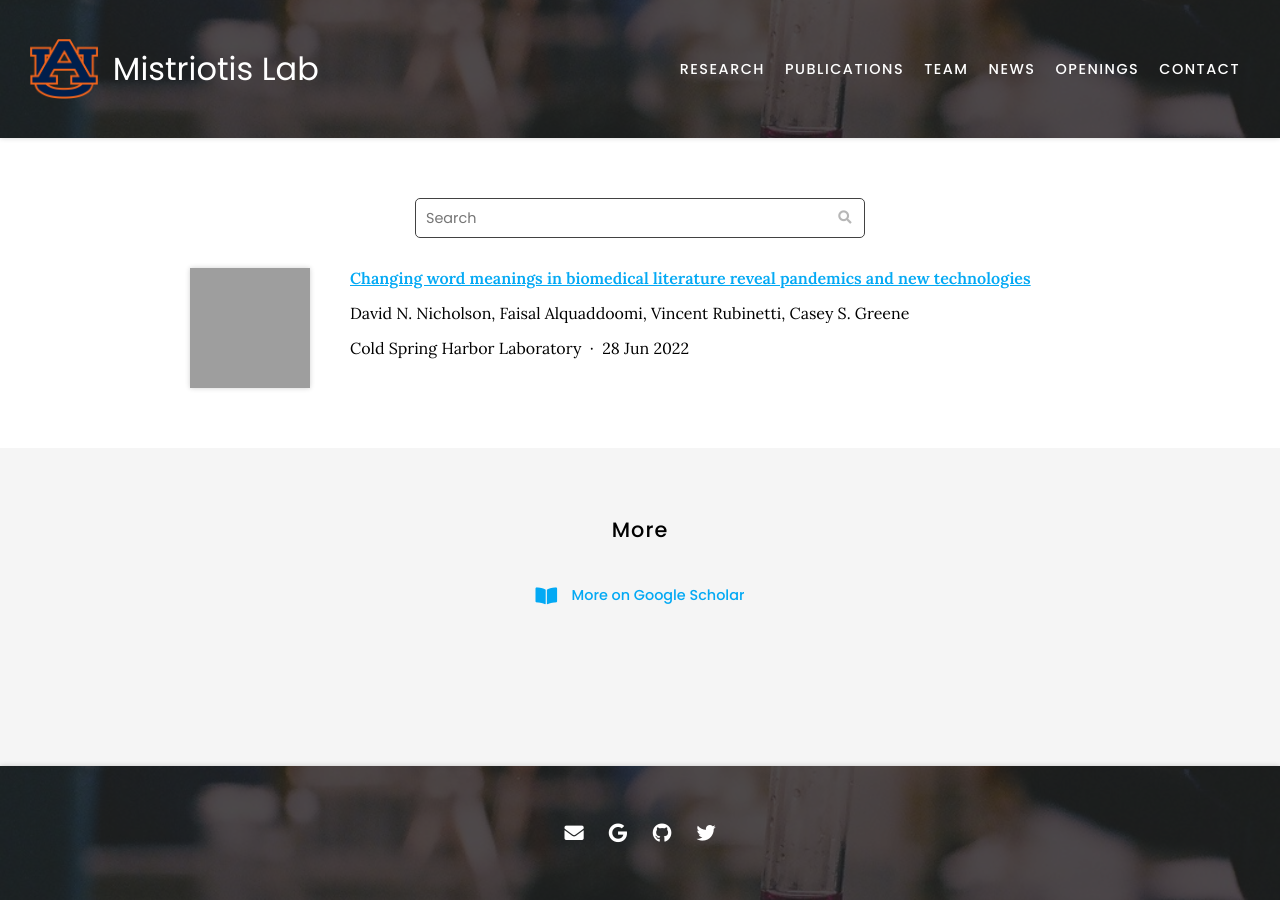
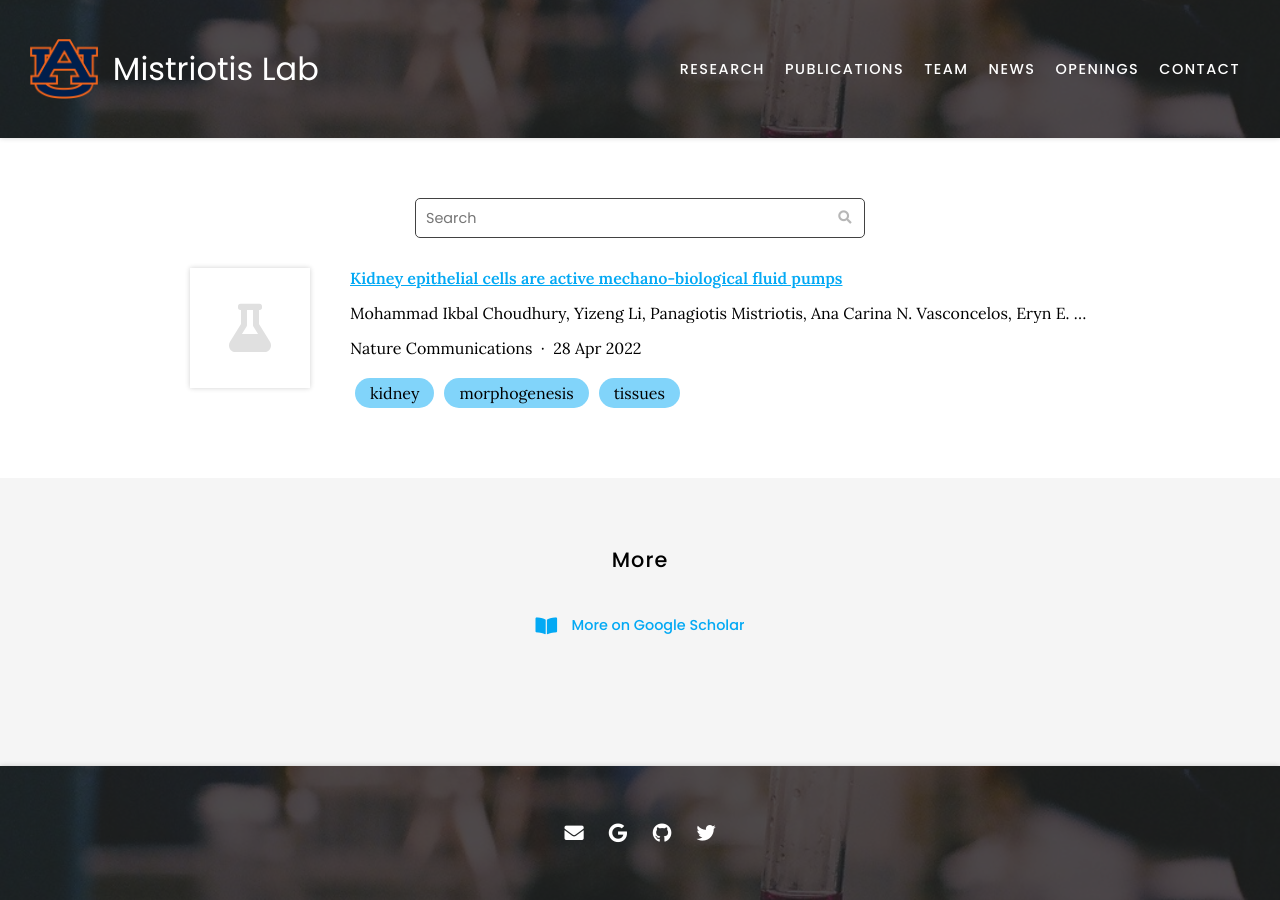
Before and after one commit to mistriotis-lab/mistriotis-lab.github.io, a Jekyll site: the page built from publications/index.md, in a window 1280 px wide. Built offline with Jekyll 4.4.1, drawn with Linux system fonts in a browser that asks for light colours; nearby versions of some CDN libraries; grey boxes are pictures that could not be loaded.

Commit message:
Generate citations

```diff
--- a/_data/citations.yaml
+++ b/_data/citations.yaml
@@ -1,14 +1,27 @@
 # GENERATED AUTOMATICALLY, DO NOT EDIT
 
-- id: doi:10.1101/2022.06.27.497742
-  title: Changing word meanings in biomedical literature reveal pandemics and new
-    technologies
+- id: doi:10.1038/s41467-022-29988-w
+  title: Kidney epithelial cells are active mechano-biological fluid pumps
   authors:
-  - David N. Nicholson
-  - Faisal Alquaddoomi
-  - Vincent Rubinetti
-  - Casey S. Greene
-  publisher: Cold Spring Harbor Laboratory
-  date: '2022-06-28'
-  link: https://doi.org/gqhrv9
-  image: https://user-images.githubusercontent.com/542643/179368710-0f832059-fc60-410c-b9bf-43d1cf381f18.png
+  - Mohammad Ikbal Choudhury
+  - Yizeng Li
+  - Panagiotis Mistriotis
+  - Ana Carina N. Vasconcelos
+  - Eryn E. Dixon
+  - Jing Yang
+  - Morgan Benson
+  - Debonil Maity
+  - Rebecca Walker
+  - Leigha Martin
+  - Fatima Koroma
+  - Feng Qian
+  - Konstantinos Konstantopoulos
+  - Owen M. Woodward
+  - Sean X. Sun
+  publisher: Nature Communications
+  date: '2022-04-28'
+  link: https://doi.org/gp57rr
+  tags:
+  - kidney
+  - morphogenesis
+  - tissues
```
